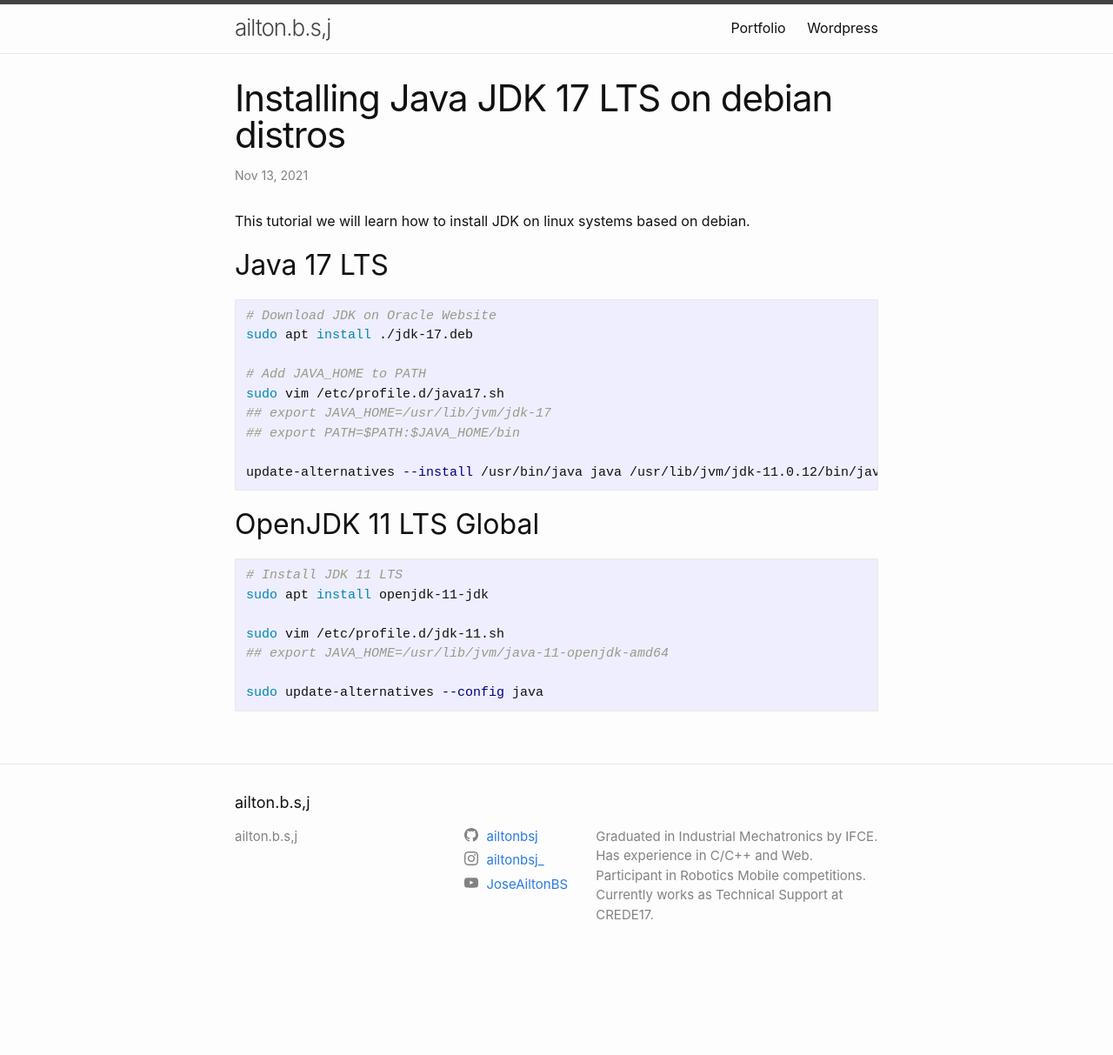
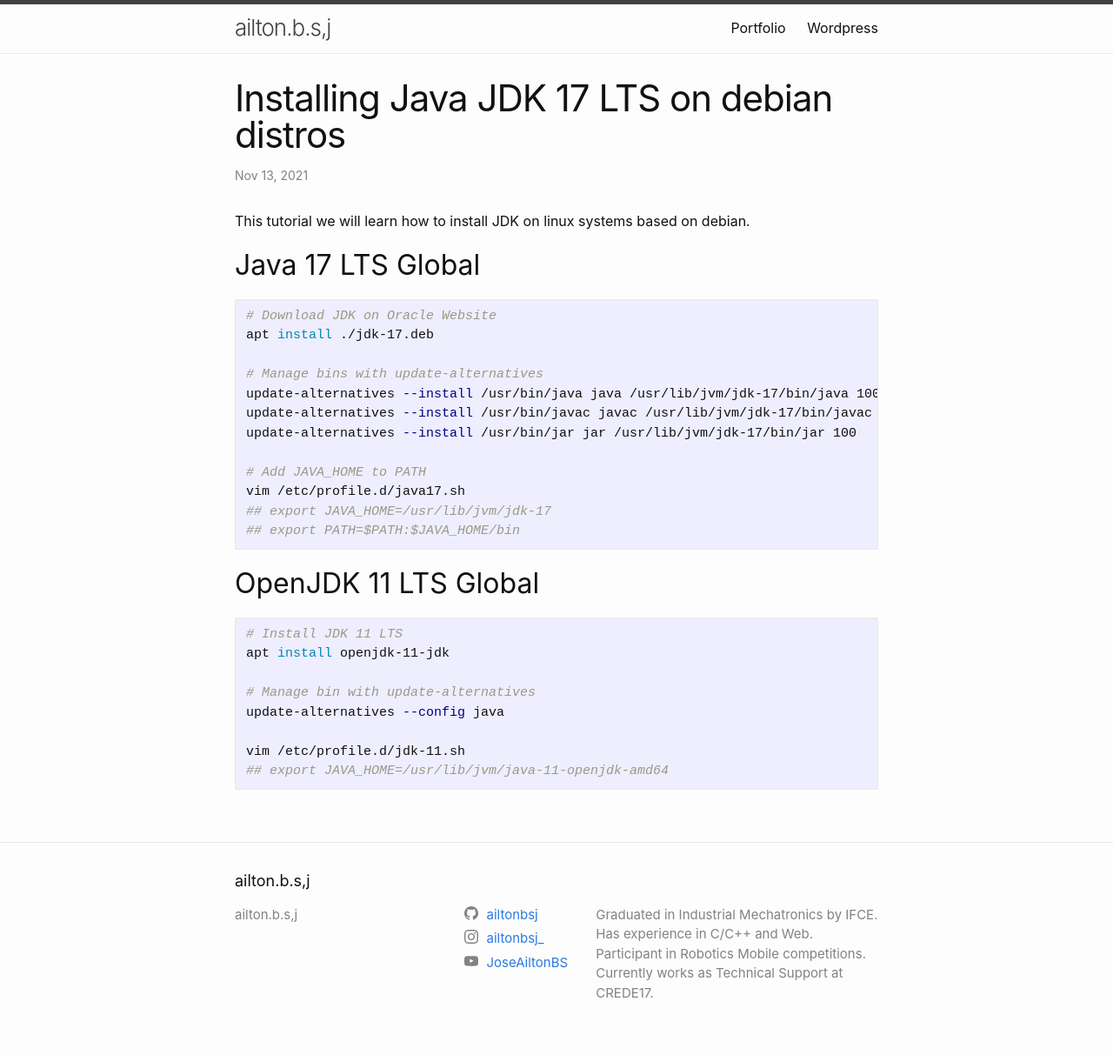
Before and after one commit to ailtonbsj/ailtonbsj.github.io, a Jekyll site: the page built from _posts/2021-11-13-installing-java-17-lts-on-debian-distros.md, in a window 1280 px wide. Shown: the whole page at 87% size. Built offline with Jekyll 4.4.1, drawn with Linux system fonts in a browser that asks for light colours; comment, search, counter and statistics services are not loaded; before the commit the page ends 1123 px from its top, so only the background shows below that.

Commit message:
fix text

````diff
--- a/_posts/2021-11-13-installing-java-17-lts-on-debian-distros.md
+++ b/_posts/2021-11-13-installing-java-17-lts-on-debian-distros.md
@@ -6,28 +6,32 @@ categories: tutorial linux java
 ---
 This tutorial we will learn how to install JDK on linux systems based on debian.
 
-## Java 17 LTS
+## Java 17 LTS Global
 
 ```bash
 # Download JDK on Oracle Website
-sudo apt install ./jdk-17.deb
+apt install ./jdk-17.deb
+
+# Manage bins with update-alternatives
+update-alternatives --install /usr/bin/java java /usr/lib/jvm/jdk-17/bin/java 100
+update-alternatives --install /usr/bin/javac javac /usr/lib/jvm/jdk-17/bin/javac 100
+update-alternatives --install /usr/bin/jar jar /usr/lib/jvm/jdk-17/bin/jar 100
 
 # Add JAVA_HOME to PATH
-sudo vim /etc/profile.d/java17.sh
+vim /etc/profile.d/java17.sh
 ## export JAVA_HOME=/usr/lib/jvm/jdk-17
 ## export PATH=$PATH:$JAVA_HOME/bin
-
-update-alternatives --install /usr/bin/java java /usr/lib/jvm/jdk-11.0.12/bin/java 100
 ```
 
 ## OpenJDK 11 LTS Global
 
 ```bash
 # Install JDK 11 LTS
-sudo apt install openjdk-11-jdk
+apt install openjdk-11-jdk
 
-sudo vim /etc/profile.d/jdk-11.sh
+# Manage bin with update-alternatives
+update-alternatives --config java
+
+vim /etc/profile.d/jdk-11.sh
 ## export JAVA_HOME=/usr/lib/jvm/java-11-openjdk-amd64
-
-sudo update-alternatives --config java
 ```
````
